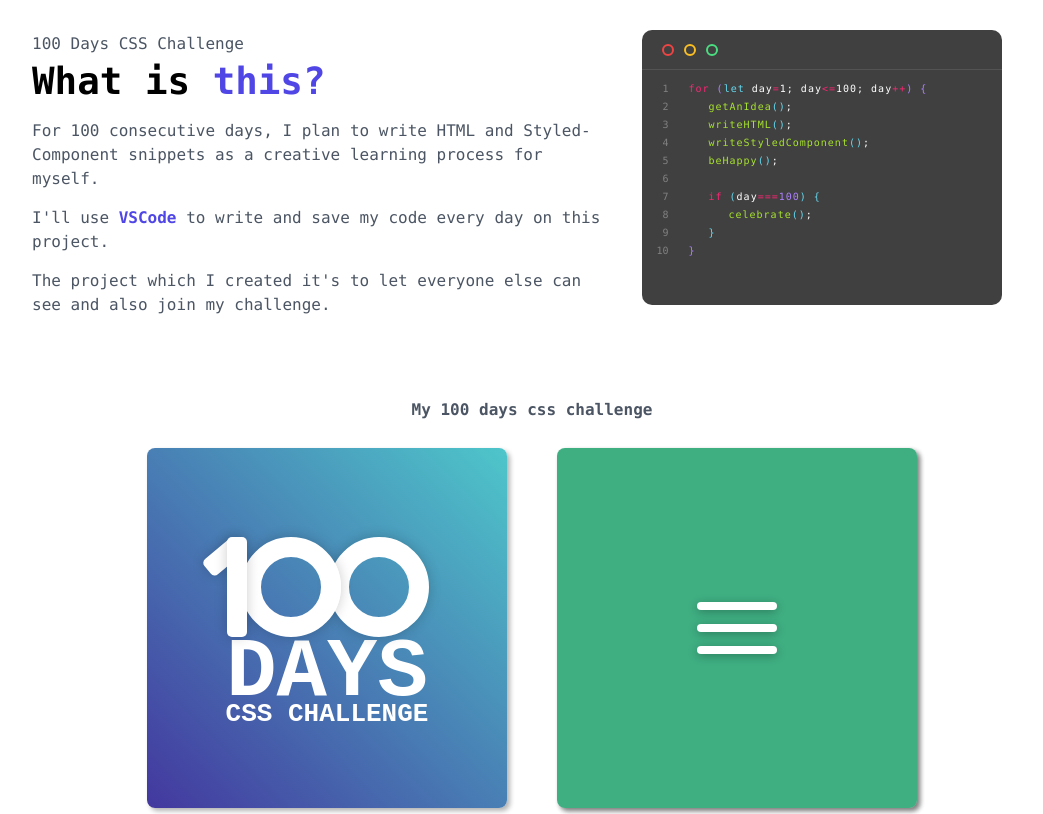
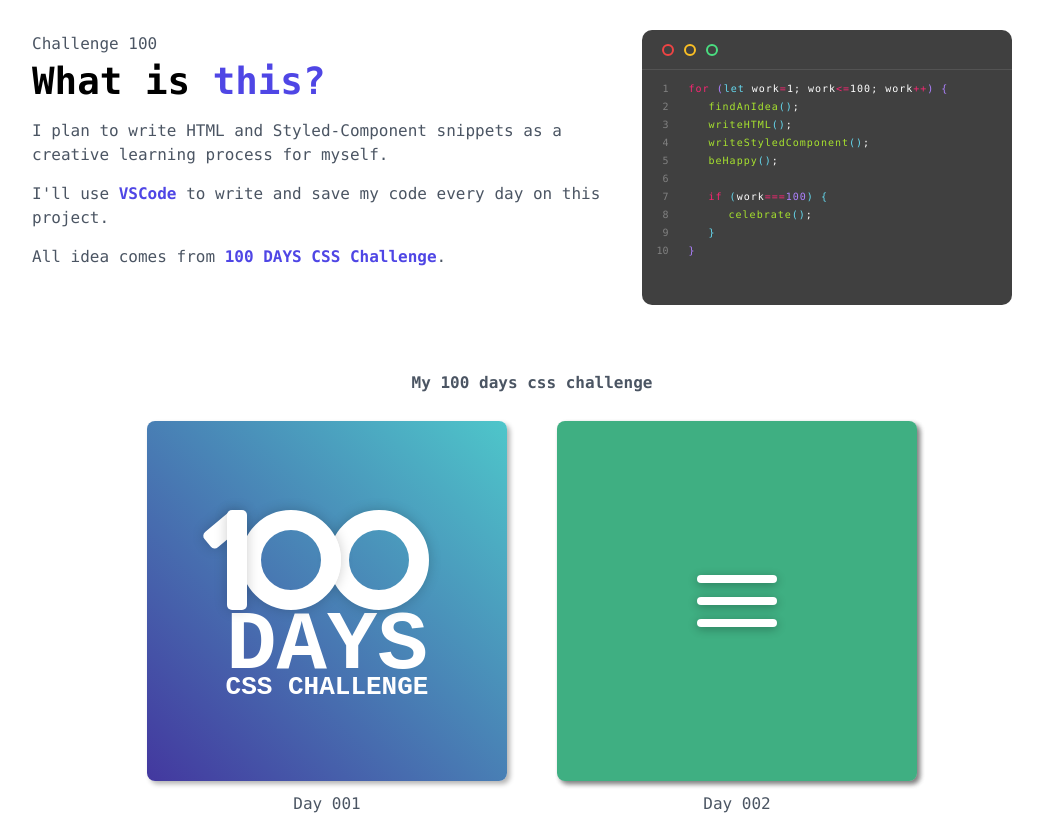
Before and after one commit to Rolewen/css-challenge, a React (Create React App) app: page / in a window 1280 px wide. Shown: the top 814 px of the page, without its empty margins (108-1151 px from the left). Built offline with nearby package versions, Linux system fonts and the light colour scheme; a web font is replaced by a local one.

Commit message:
feat: modified description and title

```diff
--- a/public/index.html
+++ b/public/index.html
@@ -11,7 +11,7 @@
     />
     <link rel="apple-touch-icon" href="%PUBLIC_URL%/logo192.png" />
     <link rel="manifest" href="%PUBLIC_URL%/manifest.json" />
-    <title>100 Days Challenge</title>
+    <title>Challenge 100</title>
   </head>
   <body>
     <noscript>You need to enable JavaScript to run this app.</noscript>
--- a/src/App.tsx
+++ b/src/App.tsx
@@ -75,7 +75,7 @@ const HeaderDesc = styled.div`
 		}
 		.panel {
 			background: #404040;
-			width: 360px;
+			width: 370px;
 			height: 275px;
 			border-radius: 10px;
 			.header {
@@ -186,15 +186,14 @@ function App() {
 				<HeaderDesc>
 					<div>
 						<h1>
-							<span>100 Days CSS Challenge</span>
+							<span>Challenge 100</span>
 							<span className="bold">
 								What is <span className="text-blue">this?</span>
 							</span>
 						</h1>
 						<p>
-							For 100 consecutive days, I plan to write HTML and
-							Styled-Component snippets as a creative learning
-							process for myself.
+							I plan to write HTML and Styled-Component snippets
+							as a creative learning process for myself.
 						</p>
 						<p>
 							I'll use{" "}
@@ -202,8 +201,13 @@ function App() {
 							write and save my code every day on this project.
 						</p>
 						<p>
-							The project which I created it's to let everyone
-							else can see and also join my challenge.
+							All idea comes from{" "}
+							<a
+								className="text-blue bold"
+								href="https://100dayscss.com">
+								100 DAYS CSS Challenge
+							</a>
+							.
 						</p>
 					</div>
 					<div>
@@ -229,14 +233,14 @@ function App() {
 								<code>
 									<span className="red">for </span>
 									<span className="purple">(</span>
-									<span className="blue">let</span> day
-									<span className="red">=</span>1; day
-									<span className="red">{`<=`}</span>100; day
+									<span className="blue">let</span> work
+									<span className="red">=</span>1; work
+									<span className="red">{`<=`}</span>100; work
 									<span className="red">++</span>
 									<span className="purple">{`) {`}</span>
 									<br />
 									<span className="space-2 green">
-										getAnIdea
+										findAnIdea
 									</span>
 									<span className="blue">()</span>;
 									<br />
@@ -258,7 +262,7 @@ function App() {
 									<br />
 									<span className="space-2 red">if </span>
 									<span className="blue">(</span>
-									day
+									work
 									<span className="red">===</span>
 									<span className="purple">100</span>
 									<span className="blue">{`) {`}</span>
```
